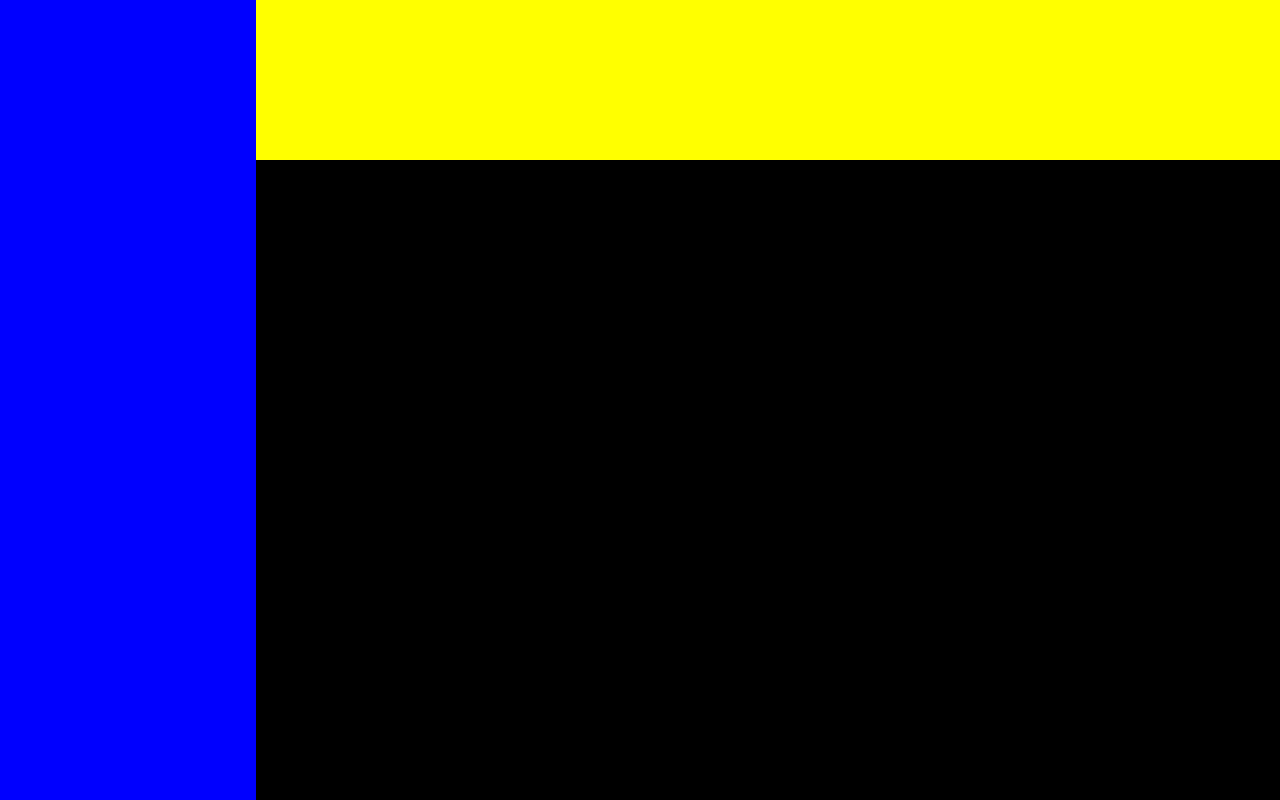
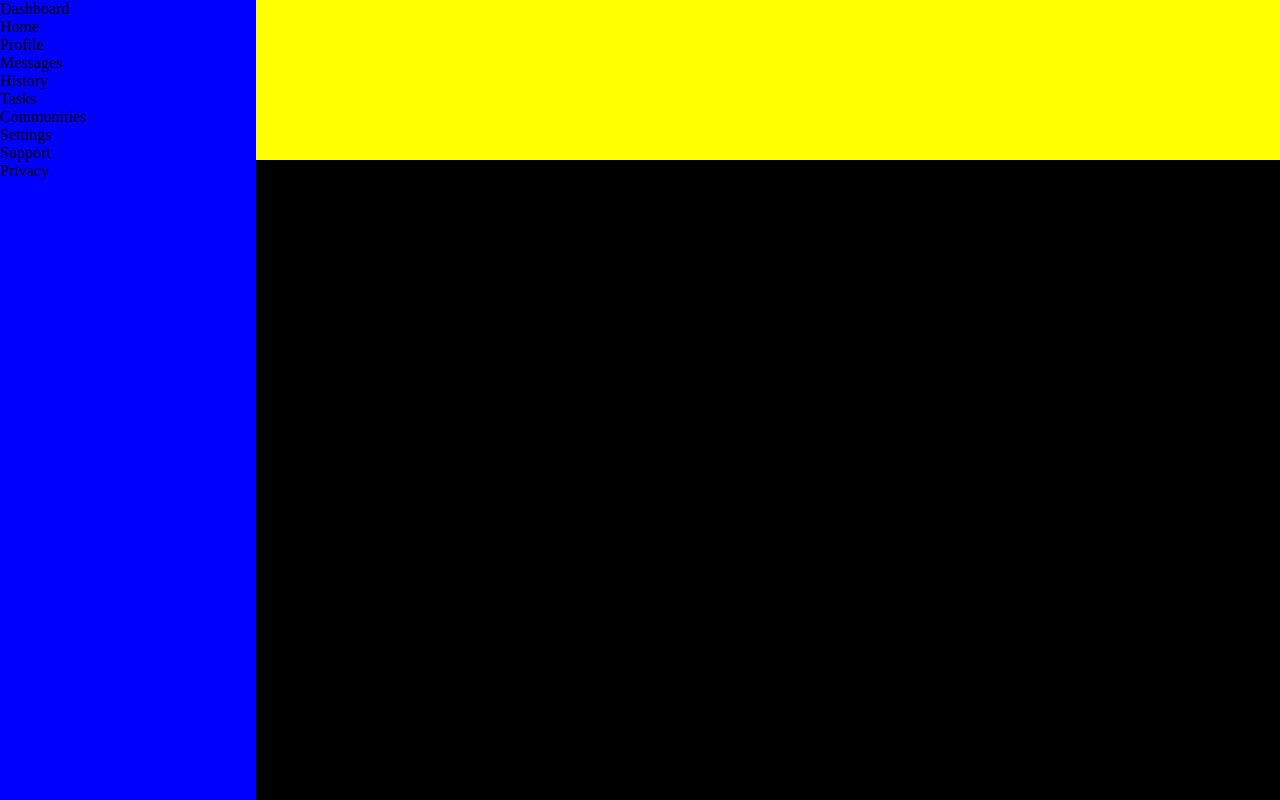
Before and after one commit to dekaratas/Admin-Dashboard, a plain HTML site: page index.html in a window 1280 px wide. Drawn offline with Linux system fonts and the light colour scheme.

Commit message:
Add all sidebar divs

```diff
--- a/index.html
+++ b/index.html
@@ -12,7 +12,18 @@
 
     <body>
       <div class="container">
-        <div class="sidebar"></div>
+        <div class="sidebar">
+          <div class="logo">Dashboard</div>
+          <div class="home">Home</div>
+          <div class="profile">Profile</div>
+          <div class="messages">Messages</div>
+          <div class="history">History</div>
+          <div class="tasks">Tasks</div>
+          <div class="communities">Communities</div>
+          <div class="settings">Settings</div>
+          <div class="support">Support</div>
+          <div class="privacy">Privacy</div>
+        </div>
         <div class="header"></div>
         <div class="main-content"></div>
       </div>
```
